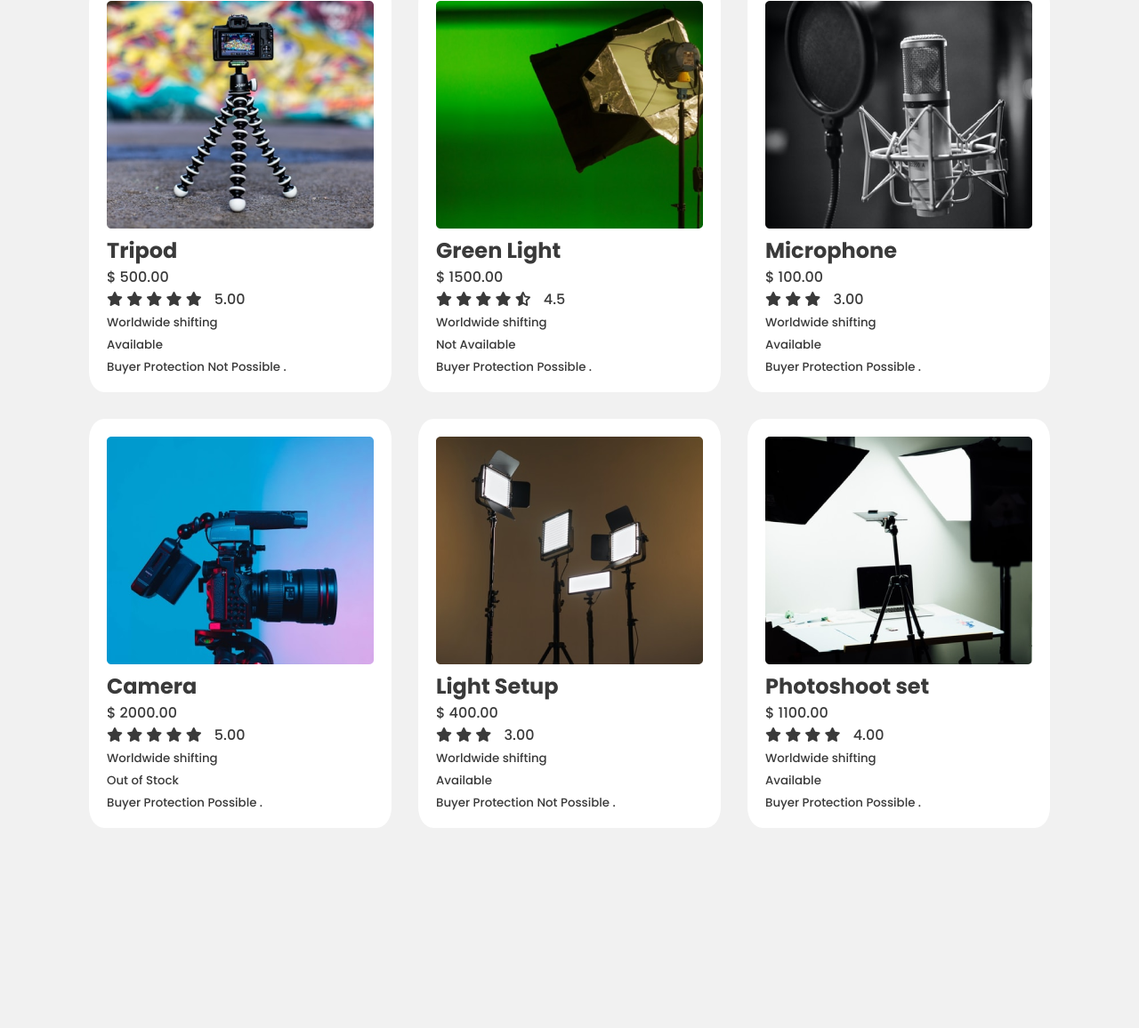
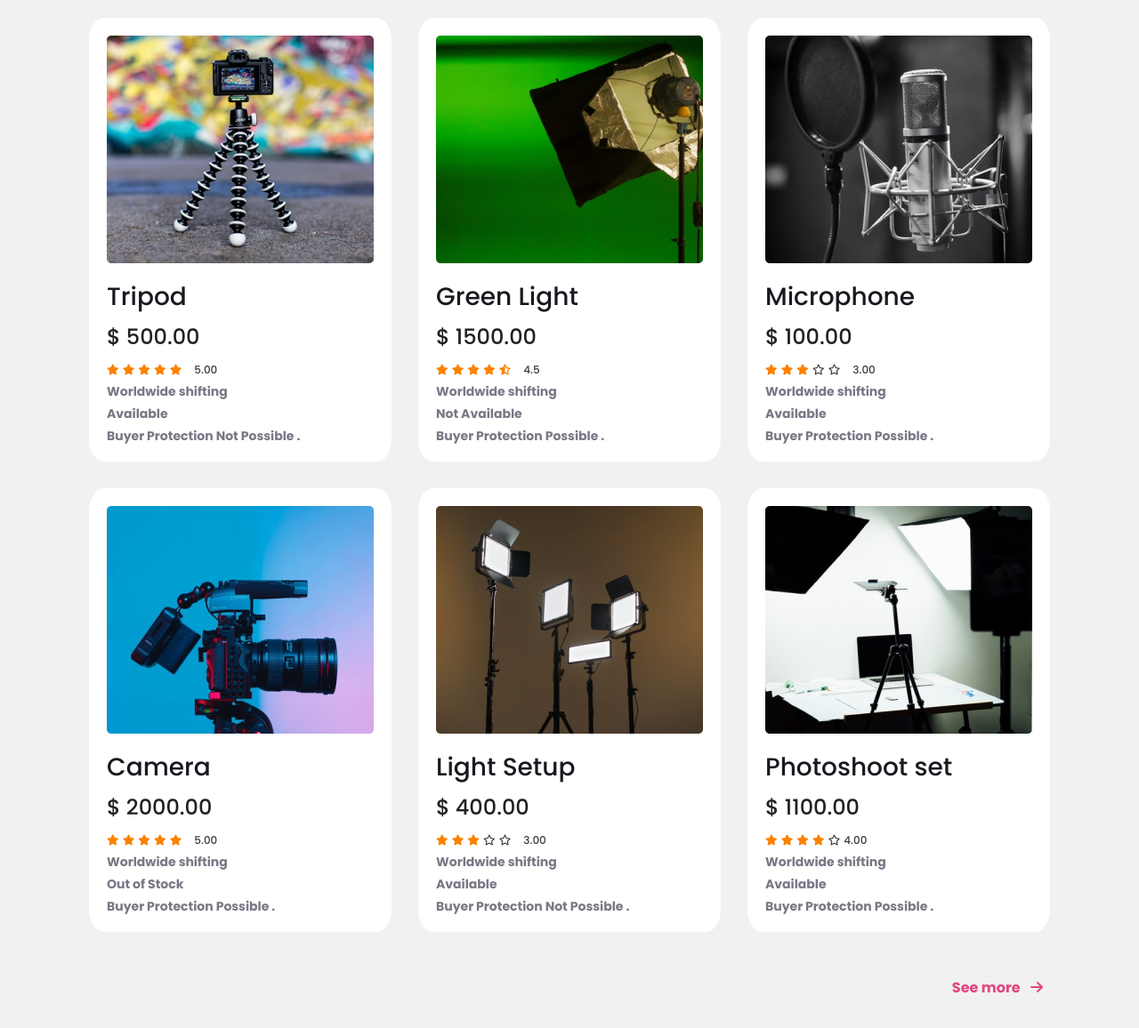
Before and after one commit to EmtiazHossainE2/influencer-products, a plain HTML site: page index.html in a window 1280 px wide. Shown: the part 1573-2729 px from the top of the page at 89% size. Before the commit the page ends 2504 px from the top, so only its background shows below. Drawn offline with Linux system fonts and the light colour scheme.

Commit message:
Popular Items Collection

```diff
--- a/index.html
+++ b/index.html
@@ -13,9 +13,11 @@
     <title>Influencer Products | 2022</title>
 </head>
 <body>
-    <!-- Header Area Start   -->
+
     <div class="container">
+        <!-- Header Area Start   -->
         <header>
+            <!-- navigation -area start-->
             <nav >
                 <div class="logo">
                     <a href="#">Influencer Products</a>
@@ -29,6 +31,8 @@
                     <li><a href=""><i class="fas fa-cart-plus"></i></a></li>
                 </ul>
             </nav>
+            <!-- navigation -area end-->
+            <!-- Header banner start -->
             <section class="header-banner">
                 <div class="banner-left">
                     <div>
@@ -57,8 +61,18 @@
                 </div>
                 <hr>
             </section>
+            <!-- Header banner end -->
         </header>
+        <!-------------
+             Header Area End
+        ----------------->
+
+
+        <!-------------
+             main Area Start
+        ----------------->
         <main>
+            <!-- collection-area start  -->
             <div class="collection-area">
                 <h3 >Popular Items Collection</h3>
                 <div class="popular-items">
@@ -151,6 +165,8 @@
                                 <i class="fas fa-star"></i>
                                 <i class="fas fa-star"></i>
                                 <i class="fas fa-star"></i>
+                                <i class="far fa-star"></i>
+                                <i class="far fa-star"></i>
                                 <span style="margin-left: 10px;"> 3.00</span>
                             </div>
                             <small class="item-stock">Worldwide shifting <br> Available <br> Buyer Protection Possible .</small>
@@ -181,6 +197,8 @@
                                 <i class="fas fa-star"></i>
                                 <i class="fas fa-star"></i>
                                 <i class="fas fa-star"></i>
+                                <i class="far fa-star"></i>
+                                <i class="far fa-star"></i>
                                 <span style="margin-left: 10px;"> 3.00</span>
                             </div>
                             <small class="item-stock">Worldwide shifting <br> Available <br> Buyer Protection Not Possible .</small>
@@ -196,15 +214,21 @@
                                 <i class="fas fa-star"></i>
                                 <i class="fas fa-star"></i>
                                 <i class="fas fa-star"></i>
-                                <span style="margin-left: 10px;"> 4.00</span>
+                                <i class="far fa-star"></i>
+                                <span> 4.00</span>
                             </div>
                             <small class="item-stock">Worldwide shifting <br> Available <br> Buyer Protection Possible .</small>
                         </div>
                     </div>
                 </div>
+                <p class="alink"><a  href="#">See more  <i class="fas fa-arrow-right"></i></a></p>
             </div>
+             <!-- collection-area end  -->
         </main>
+
+        <!-------------
+             Main Area End
+        ----------------->
     </div>
-    <!-- Header Area End    -->
 </body>
 </html>
--- a/style.css
+++ b/style.css
@@ -1,3 +1,4 @@
+/* google fonts  */
 @import url('https://fonts.googleapis.com/css2?family=Poppins:wght@500;600;700&display=swap');
 
 /* -------------
@@ -289,6 +290,39 @@ main{
     .item-details{
         padding-left: 20px;
     }
+    .item-title{
+        color: #18191F;
+        font-weight: 500;
+        font-size: 28px;
+        margin-top: 10px;
+    }
+    .item-price{
+        color: rgba(0, 0, 0, 0.87);
+        font-size: 24px;
+        margin: 6px 0;
+        font-weight: normal;
+    }
+    .fas.fa-star, .fas.fa-star-half-alt{
+        color: #FB8200;
+        font-size: 12px;
+    }
+    .far.fa-star, .ratings span{
+        font-size: 12px;
+    }
+    .item-stock{
+        color: #787885;
+        font-size: 14px;
+        font-weight: bold;
+    }
+    .alink {
+        text-align: right;
+        margin: 50px 0 100px;
+    }
+    .alink a{
+        text-decoration: none;
+        color: rgba(224, 44, 109, 0.87);
+        font-weight: bold;
+    }
     /*---------- Collection area end ---------- */
 
 /*---------------
```
